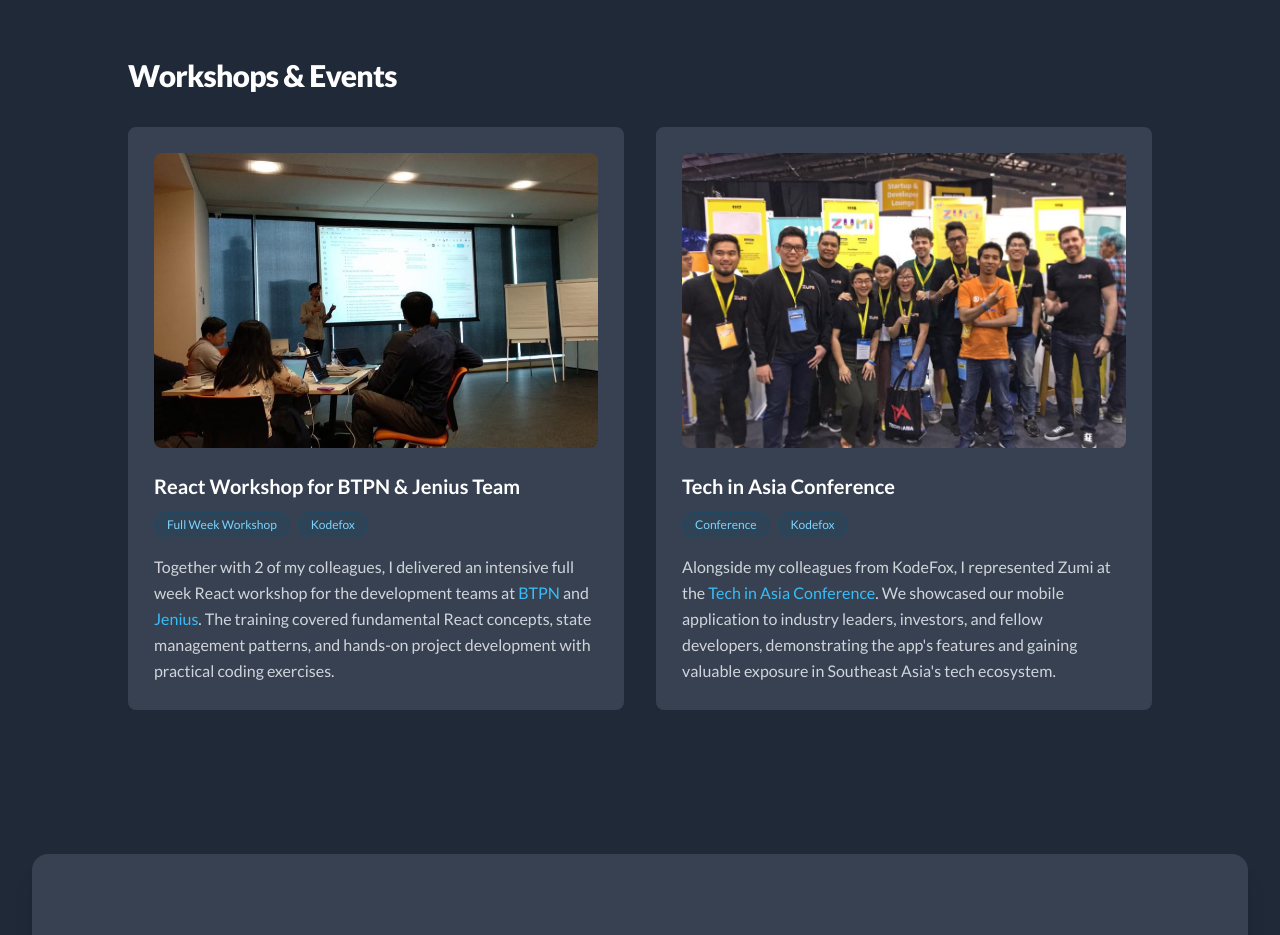
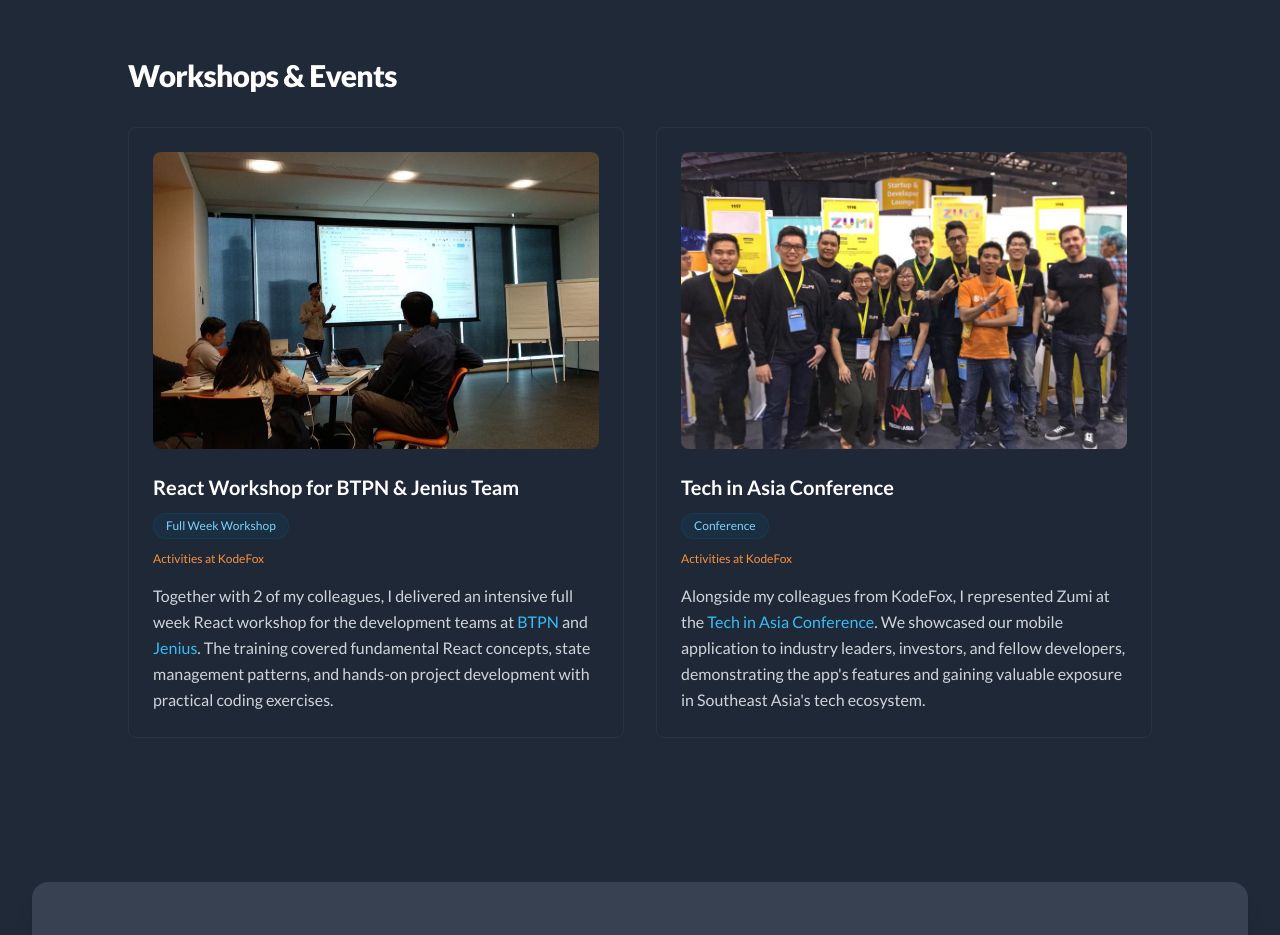
Before and after one commit to rvlewerissa/blog, a Next.js app in the folder apps/blog/: page / in a window 1280 px wide. Shown: the part 3700-4635 px from the top of the page. Built offline with nearby package versions, Linux system fonts and the light colour scheme.

Commit message:
style: improve card styling and tags consistency

```diff
--- a/apps/blog/src/components/LandingPage/Projects.tsx
+++ b/apps/blog/src/components/LandingPage/Projects.tsx
@@ -166,7 +166,7 @@
                     {project.technologies.map((tech, techIndex) => (
                       <span
                         key={techIndex}
-                        className='px-2 py-1 text-xs font-medium bg-sky-900/20 text-sky-300 rounded border border-sky-800/30'
+                        className='px-2 py-1 text-xs font-medium bg-sky-900/20 text-sky-300 rounded-full border border-sky-800/30'
                       >
                         {tech}
                       </span>
--- a/apps/blog/src/components/LandingPage/WorkshopAndEvents.tsx
+++ b/apps/blog/src/components/LandingPage/WorkshopAndEvents.tsx
@@ -8,7 +8,7 @@
           </h2>
         </div>
         <div className='pt-8 grid gap-8 lg:grid-cols-2 lg:gap-x-8 lg:gap-y-12'>
-          <div className='bg-gray-700 border-gray-700 border-2 rounded-lg p-6'>
+          <div className='bg-gray-800/50 backdrop-blur-sm rounded-lg p-6 border border-gray-700/50 transition-all duration-300 hover:bg-gray-800/70 hover:border-gray-600/50'>
             <div className='w-full aspect-w-3 aspect-h-2 rounded-lg overflow-hidden mb-6'>
               <img
                 src='/bptn-workshop.png'
@@ -20,14 +20,14 @@
               <h3 className='text-xl font-semibold text-white mb-3'>
                 React Workshop for BTPN & Jenius Team
               </h3>
-              <div className='flex flex-wrap gap-2 mb-4'>
+              <div className='flex flex-wrap gap-2 mb-3'>
                 <span className='px-3 py-1 text-xs font-medium bg-sky-900/20 text-sky-300 rounded-full border border-sky-800/30'>
                   Full Week Workshop
                 </span>
-                <span className='px-3 py-1 text-xs font-medium bg-sky-900/20 text-sky-300 rounded-full border border-sky-800/30'>
-                  Kodefox
-                </span>
               </div>
+              <p className='text-orange-400 text-xs font-medium mb-4'>
+                Activities at KodeFox
+              </p>
               <p className='text-gray-300 leading-relaxed flex-1'>
                 Together with 2 of my colleagues, I delivered an intensive full
                 week React workshop for the development teams at{' '}
@@ -54,7 +54,7 @@
               </p>
             </div>
           </div>
-          <div className='bg-gray-700 border-gray-700 border-2 rounded-lg p-6'>
+          <div className='bg-gray-800/50 backdrop-blur-sm rounded-lg p-6 border border-gray-700/50 transition-all duration-300 hover:bg-gray-800/70 hover:border-gray-600/50'>
             <div className='w-full aspect-w-3 aspect-h-2 rounded-lg overflow-hidden mb-6'>
               <img
                 src='/tech-in-asia-conference.png'
@@ -66,14 +66,14 @@
               <h3 className='text-xl font-semibold text-white mb-3'>
                 Tech in Asia Conference
               </h3>
-              <div className='flex flex-wrap gap-2 mb-4'>
+              <div className='flex flex-wrap gap-2 mb-3'>
                 <span className='px-3 py-1 text-xs font-medium bg-sky-900/20 text-sky-300 rounded-full border border-sky-800/30'>
                   Conference
                 </span>
-                <span className='px-3 py-1 text-xs font-medium bg-sky-900/20 text-sky-300 rounded-full border border-sky-800/30'>
-                  Kodefox
-                </span>
               </div>
+              <p className='text-orange-400 text-xs font-medium mb-4'>
+                Activities at KodeFox
+              </p>
               <p className='text-gray-300 leading-relaxed flex-1'>
                 Alongside my colleagues from KodeFox, I represented Zumi at the{' '}
                 <a
```
